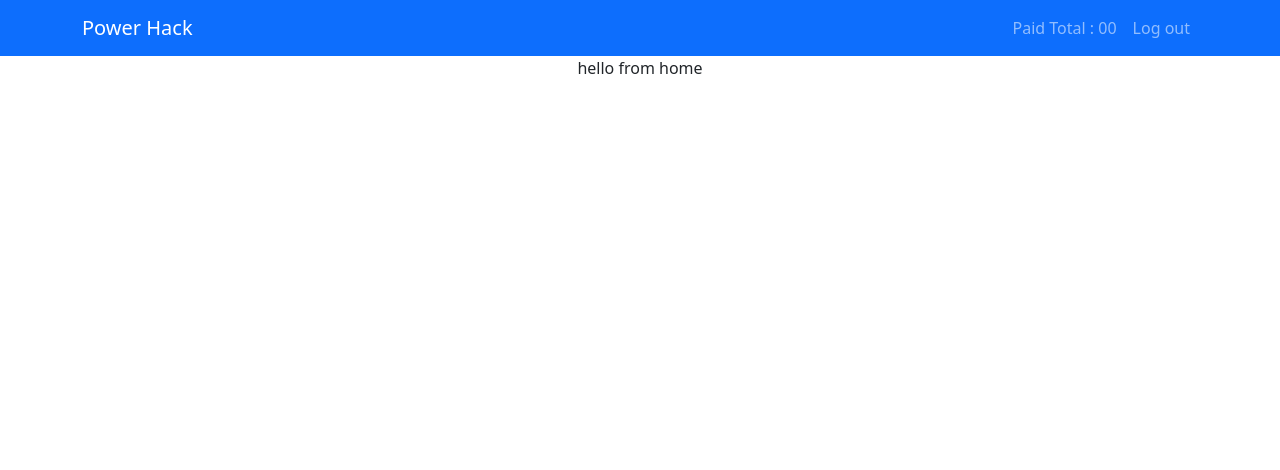
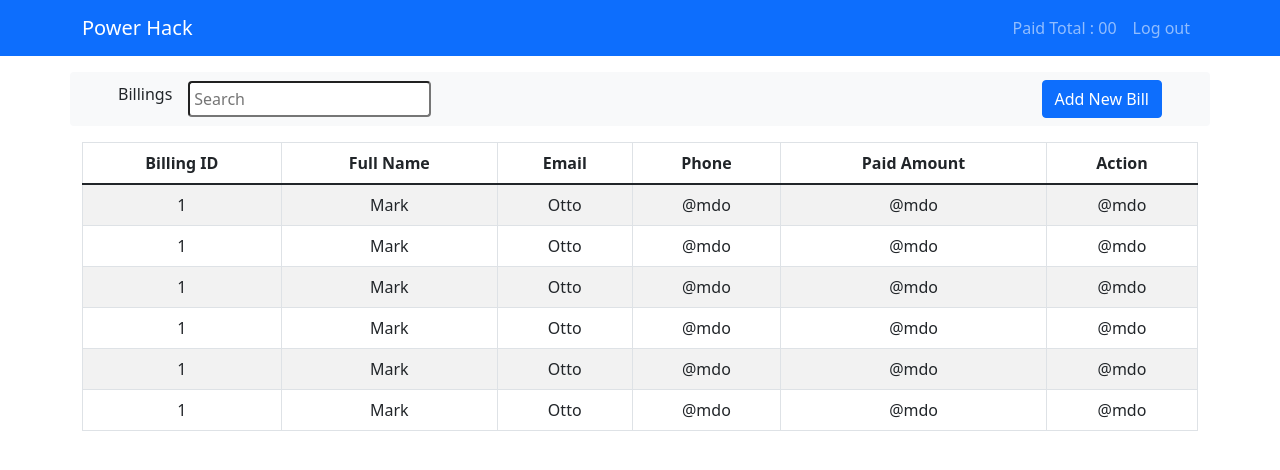
Before and after one commit to sajeeb-me/power-hack, a React (Create React App) app: page / in a window 1280 px wide. Shown: the top 470 px of the page. Built offline with nearby package versions, Linux system fonts and the light colour scheme.

Commit message:
designed table to show data

```diff
--- /dev/null
+++ b/src/pages/Home/BillingTable.js
@@ -0,0 +1,73 @@
+import React from 'react';
+import Table from 'react-bootstrap/Table';
+
+const BillingTable = () => {
+    return (
+        <section className='container rounded'>
+            <Table striped bordered hover >
+                <thead>
+                    <tr>
+                        <th>Billing ID</th>
+                        <th>Full Name</th>
+                        <th>Email</th>
+                        <th>Phone</th>
+                        <th>Paid Amount</th>
+                        <th>Action</th>
+                    </tr>
+                </thead>
+                <tbody>
+                    <tr>
+                        <td>1</td>
+                        <td>Mark</td>
+                        <td>Otto</td>
+                        <td>@mdo</td>
+                        <td>@mdo</td>
+                        <td>@mdo</td>
+                    </tr>
+                    <tr>
+                        <td>1</td>
+                        <td>Mark</td>
+                        <td>Otto</td>
+                        <td>@mdo</td>
+                        <td>@mdo</td>
+                        <td>@mdo</td>
+                    </tr>
+                    <tr>
+                        <td>1</td>
+                        <td>Mark</td>
+                        <td>Otto</td>
+                        <td>@mdo</td>
+                        <td>@mdo</td>
+                        <td>@mdo</td>
+                    </tr>
+                    <tr>
+                        <td>1</td>
+                        <td>Mark</td>
+                        <td>Otto</td>
+                        <td>@mdo</td>
+                        <td>@mdo</td>
+                        <td>@mdo</td>
+                    </tr>
+                    <tr>
+                        <td>1</td>
+                        <td>Mark</td>
+                        <td>Otto</td>
+                        <td>@mdo</td>
+                        <td>@mdo</td>
+                        <td>@mdo</td>
+                    </tr>
+                    <tr>
+                        <td>1</td>
+                        <td>Mark</td>
+                        <td>Otto</td>
+                        <td>@mdo</td>
+                        <td>@mdo</td>
+                        <td>@mdo</td>
+                    </tr>
+                </tbody>
+            </Table>
+        </section>
+    );
+};
+
+export default BillingTable;
--- a/src/pages/Home/Home.js
+++ b/src/pages/Home/Home.js
@@ -1,9 +1,12 @@
 import React from 'react';
+import BillingTable from './BillingTable';
+import TableActionBar from './TableActionBar';
 
 const Home = () => {
     return (
         <section>
-            <p>hello from home</p>
+            <TableActionBar />
+            <BillingTable />
         </section>
     );
 };
--- /dev/null
+++ b/src/pages/Home/TableActionBar.js
@@ -0,0 +1,18 @@
+import React from 'react';
+import Button from 'react-bootstrap/Button';
+
+const TableActionBar = () => {
+    return (
+        <section className='d-flex justify-content-between px-5 py-2 my-3 bg-light container rounded'>
+            <article className='d-flex align-items-center gap-3'>
+                <h6>Billings</h6>
+                <input type="text" name="searchBar" id="searchBar" placeholder='Search' className='p-1 rounded' />
+            </article>
+            <article>
+                <Button variant="primary">Add New Bill</Button>
+            </article>
+        </section>
+    );
+};
+
+export default TableActionBar;
```
